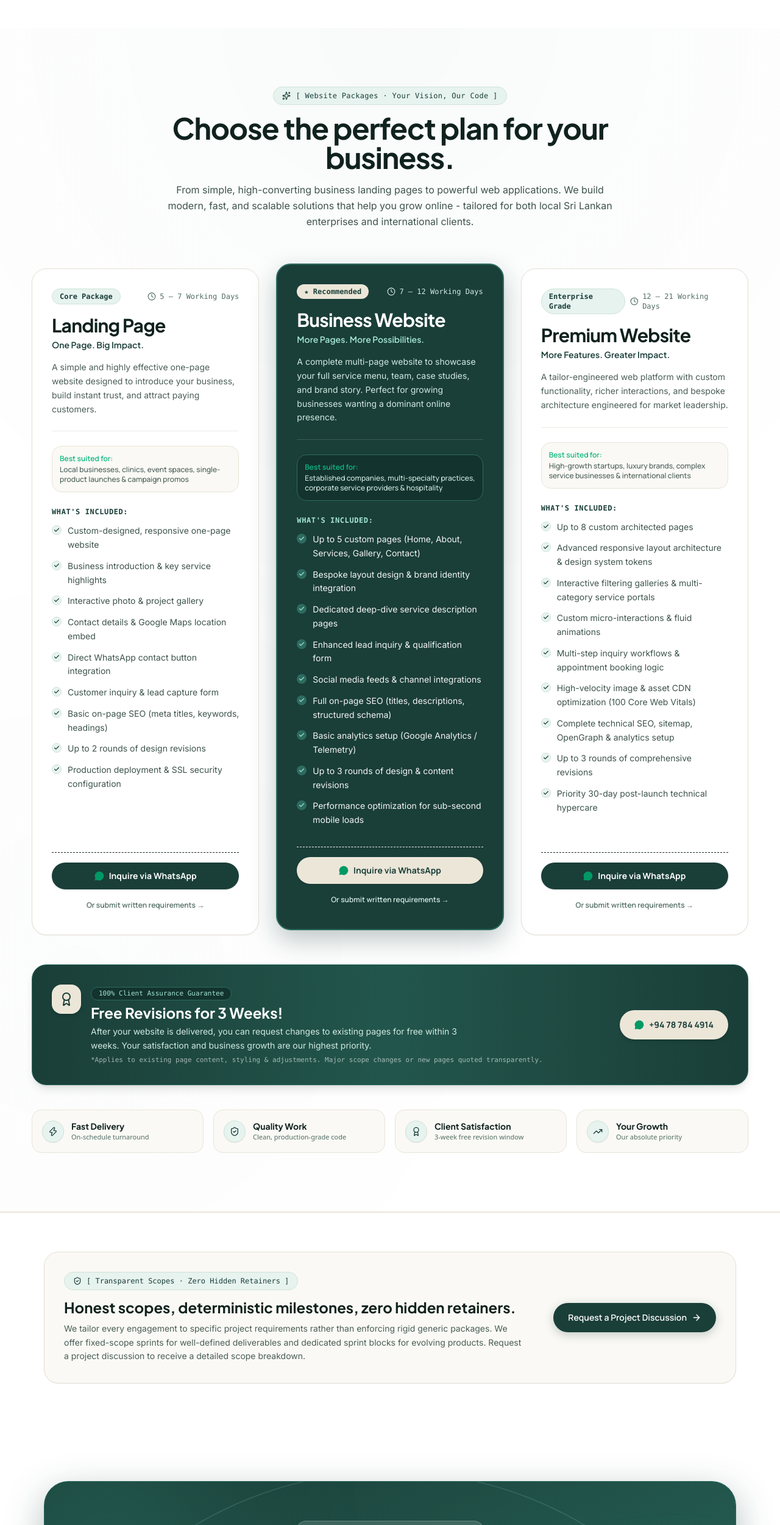
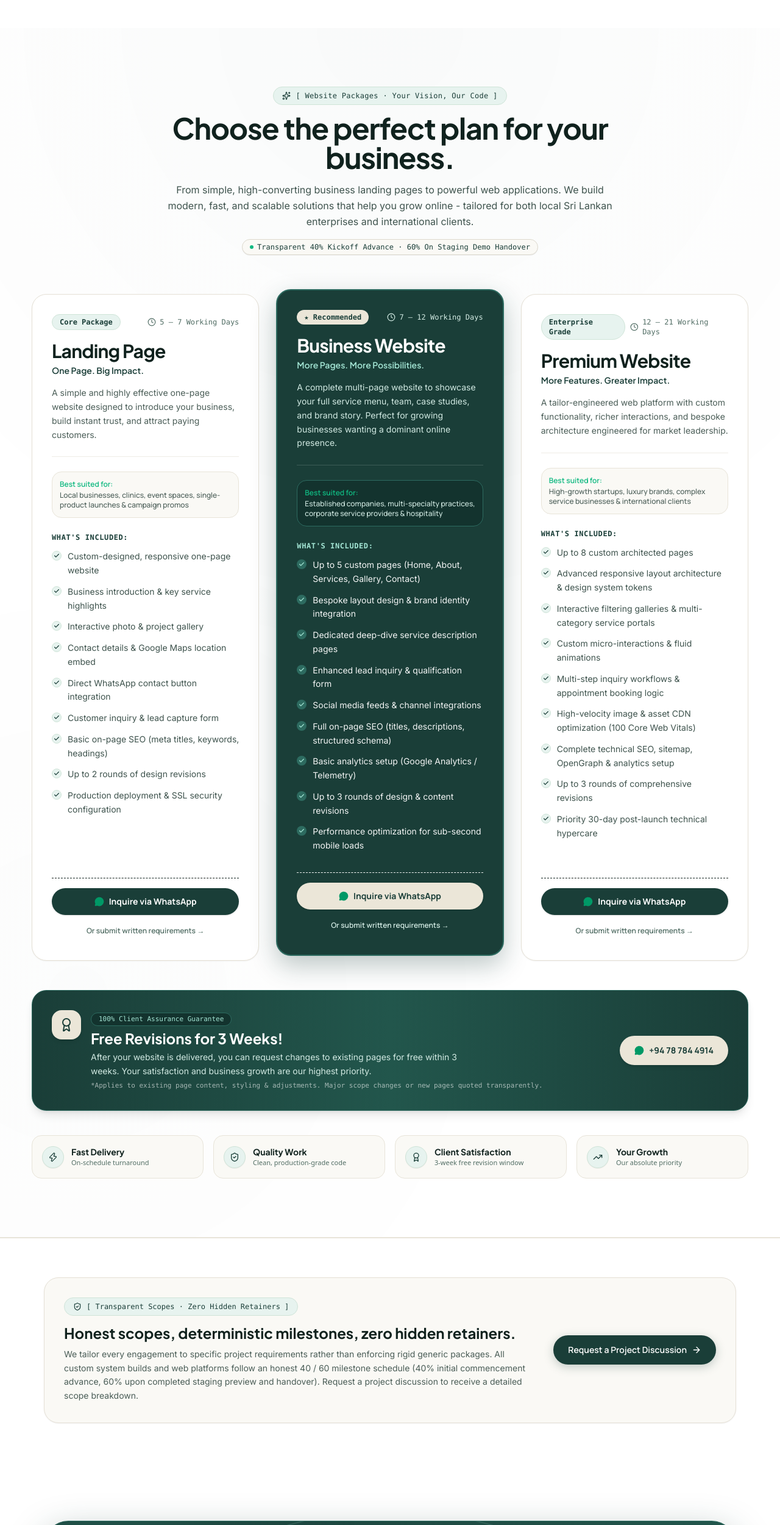
Before and after one commit to AspirevTechnologies/Aspirev-Tech, a Next.js app: page /services in a window 1280 px wide. Shown: the part 2911-5411 px from the top of the page at 61% size. Built offline with nearby package versions, Linux system fonts and the light colour scheme.

Commit message:
feat: display transparent 40/60 milestone payment model across packages, services, and terms

```diff
--- a/src/app/terms/page.tsx
+++ b/src/app/terms/page.tsx
@@ -105,6 +105,13 @@ export default function TermsPage() {
                 </div>
               </div>
 
+              <div className="p-3.5 rounded-xl border border-[#CFE4D8] bg-[#FAF9F5] text-xs">
+                <span className="font-semibold text-[#10221E] block mb-1">Standard 40 / 60 Milestone Payment Structure:</span>
+                <p className="text-[#3E534D] leading-relaxed">
+                  Projects operate on a transparent two-stage milestone agreement: <strong>40% project commencement advance</strong> upon project lock and discovery kickoff, and the remaining <strong>60% final balance</strong> upon completed staging preview, verified live demo, and before final production handover and IP assignment.
+                </p>
+              </div>
+
               <div className="p-3.5 rounded-xl border border-[#E5E0D5] bg-[#FAF9F5] text-xs">
                 <span className="font-semibold text-[#10221E] block mb-0.5">Estimated Turnaround Windows:</span>
                 Landing Pages (5–7 working days), Business Websites (7–12 working days), Premium Platforms (12–21 working days). Timelines commence upon receipt of initial deposit and required client assets.
--- a/src/components/PackagesSection.tsx
+++ b/src/components/PackagesSection.tsx
@@ -116,9 +116,16 @@ export default function PackagesSection({ onOpenInquiry }: PackagesSectionProps)
             Choose the perfect plan for your business.
           </h2>
 
-          <p className="font-body text-sm sm:text-base leading-relaxed text-[#3E534D]">
+          <p className="font-body text-sm sm:text-base leading-relaxed text-[#3E534D] mb-4">
             From simple, high-converting business landing pages to powerful web applications. We build modern, fast, and scalable solutions that help you grow online - tailored for both local Sri Lankan enterprises and international clients.
           </p>
+
+          <div className="flex flex-wrap items-center justify-center gap-2 text-xs font-mono text-[#1A3E38]">
+            <span className="inline-flex items-center gap-1.5 px-3 py-1 rounded-full bg-[#FAF9F5] border border-[#DDD9CE] shadow-2xs">
+              <span className="w-1.5 h-1.5 rounded-full bg-[#10B981]" />
+              <span>Transparent 40% Kickoff Advance · 60% On Staging Demo Handover</span>
+            </span>
+          </div>
         </div>
 
         {/* 3-Column Pricing / Package Grid */}
--- a/src/components/services/TransparentScopesBanner.tsx
+++ b/src/components/services/TransparentScopesBanner.tsx
@@ -28,7 +28,7 @@ export default function TransparentScopesBanner({
 
             {/* Paragraph */}
             <p className="font-body text-sm leading-relaxed text-[#4A5D57]">
-              We tailor every engagement to specific project requirements rather than enforcing rigid generic packages. We offer fixed-scope sprints for well-defined deliverables and dedicated sprint blocks for evolving products. Request a project discussion to receive a detailed scope breakdown.
+              We tailor every engagement to specific project requirements rather than enforcing rigid generic packages. All custom system builds and web platforms follow an honest 40 / 60 milestone schedule (40% initial commencement advance, 60% upon completed staging preview and handover). Request a project discussion to receive a detailed scope breakdown.
             </p>
           </div>
 
```
